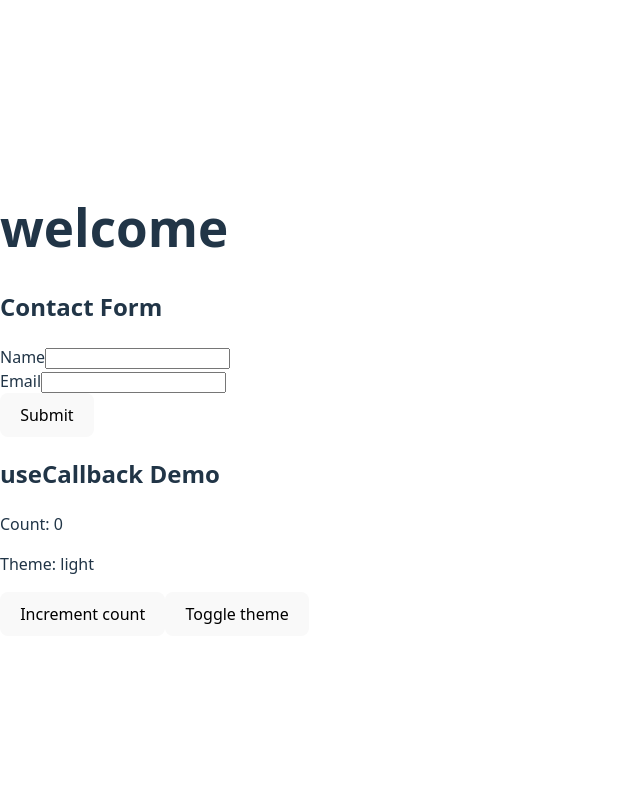
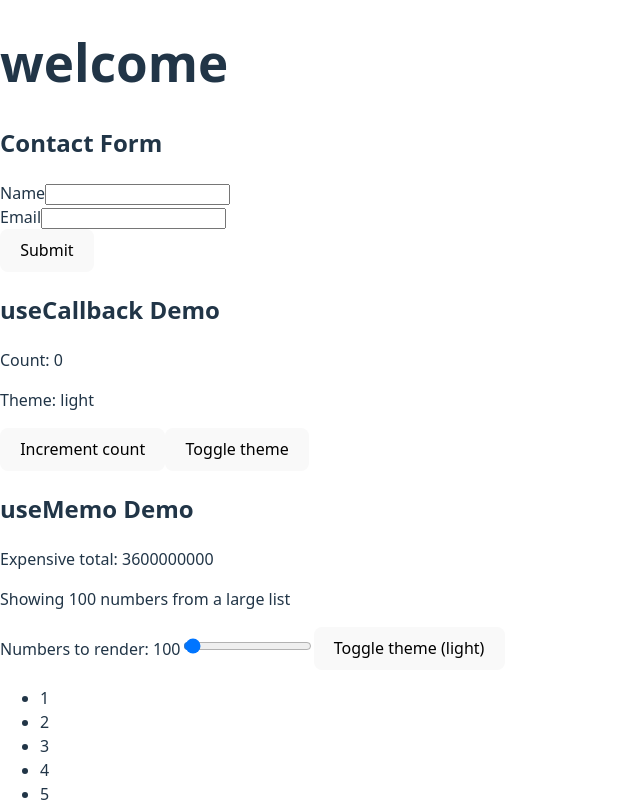
Before and after one commit to Pandecanela2018/Pandecanela2018-onboarding-frontend-react, a React (Vite) app in the folder helloWorld/: page / in a window 1280 px wide. Shown: the top 802 px of the page, without its empty margins (0-640 px from the left). Built offline with nearby package versions, Linux system fonts and the light colour scheme.

Commit message:
answer
closes #23

```diff
--- a/helloWorld/src/App.jsx
+++ b/helloWorld/src/App.jsx
@@ -1,6 +1,7 @@
 import { useTranslation } from "react-i18next";
 import ContactForm from "./components/forms/contactForm";
 import CallbackRenderDemo from "./components/CallbackRenderDemo";
+import UseMemoPerformanceDemo from "./components/UseMemoPerformanceDemo";
 
 function App() {
   const { t } = useTranslation();
@@ -9,6 +10,7 @@ function App() {
       <h1>{t("welcome")}</h1>
       <ContactForm />
       <CallbackRenderDemo />
+      <UseMemoPerformanceDemo />
     </main>
   );
 }
--- /dev/null
+++ b/helloWorld/src/components/UseMemoPerformanceDemo.jsx
@@ -0,0 +1,55 @@
+import { useMemo, useState } from "react";
+
+const LARGE_NUMBER_LIST = Array.from({ length: 5000 }, (_, index) => index + 1);
+
+function expensiveTotal(limit) {
+  let total = 0;
+
+  for (let i = 0; i < 8000000; i += 1) {
+    total += (i % 10) * limit;
+  }
+
+  return total;
+}
+
+function UseMemoPerformanceDemo() {
+  const [limit, setLimit] = useState(100);
+  const [theme, setTheme] = useState("light");
+
+  const computedTotal = useMemo(() => {
+    console.log("Running expensive calculation");
+    return expensiveTotal(limit);
+  }, [limit]);
+
+  const visibleNumbers = useMemo(() => LARGE_NUMBER_LIST.slice(0, limit), [limit]);
+
+  return (
+    <section>
+      <h2>useMemo Demo</h2>
+      <p>Expensive total: {computedTotal}</p>
+      <p>Showing {visibleNumbers.length} numbers from a large list</p>
+
+      <label htmlFor="limit-range">Numbers to render: {limit}</label>
+      <input
+        id="limit-range"
+        type="range"
+        min="10"
+        max="5000"
+        value={limit}
+        onChange={(event) => setLimit(Number(event.target.value))}
+      />
+
+      <button onClick={() => setTheme((prev) => (prev === "light" ? "dark" : "light"))}>
+        Toggle theme ({theme})
+      </button>
+
+      <ul>
+        {visibleNumbers.map((number) => (
+          <li key={number}>{number}</li>
+        ))}
+      </ul>
+    </section>
+  );
+}
+
+export default UseMemoPerformanceDemo;
```
Also changed, not shown: 1 other file (tests, documents, lock files or other folders).
